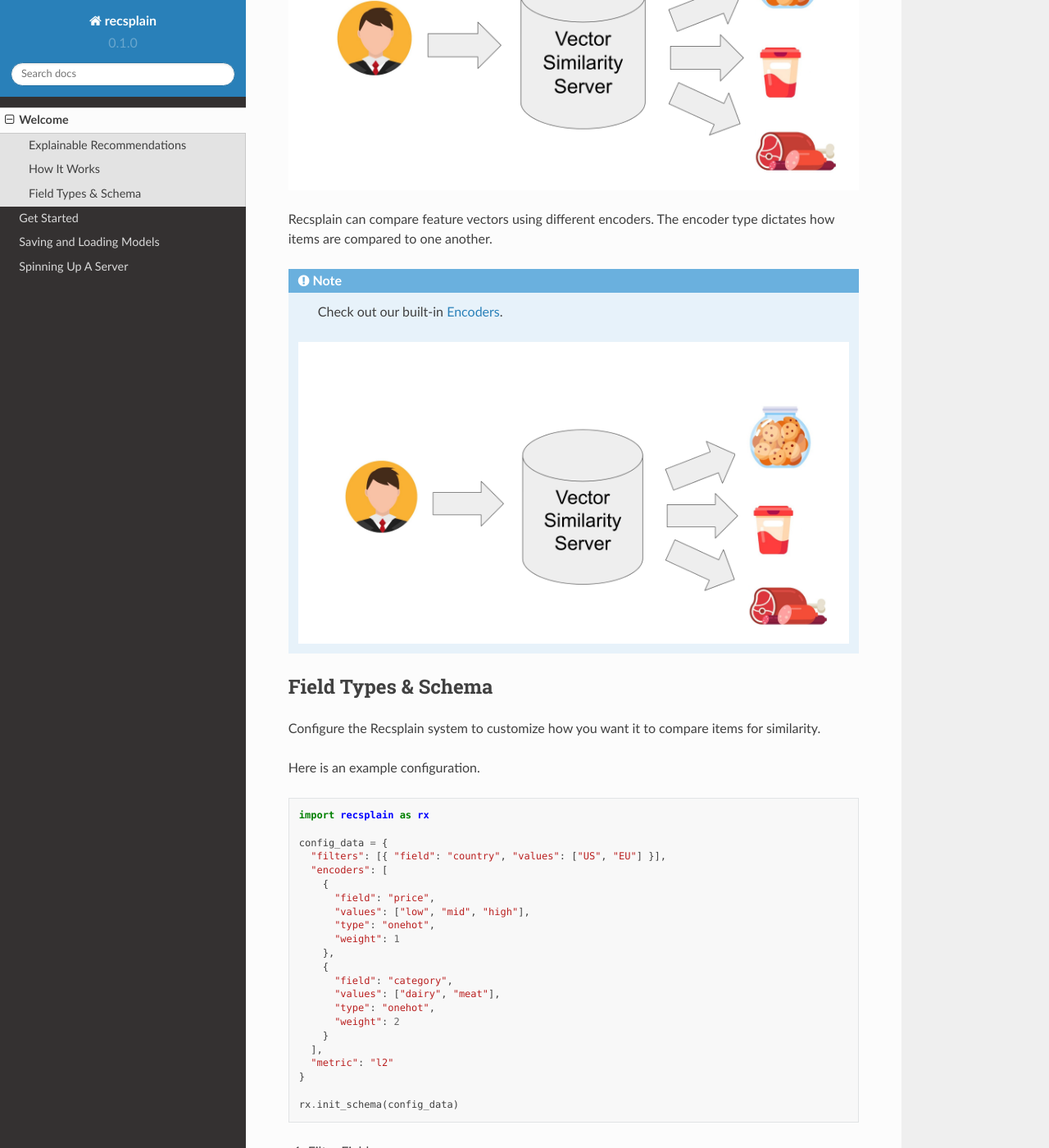
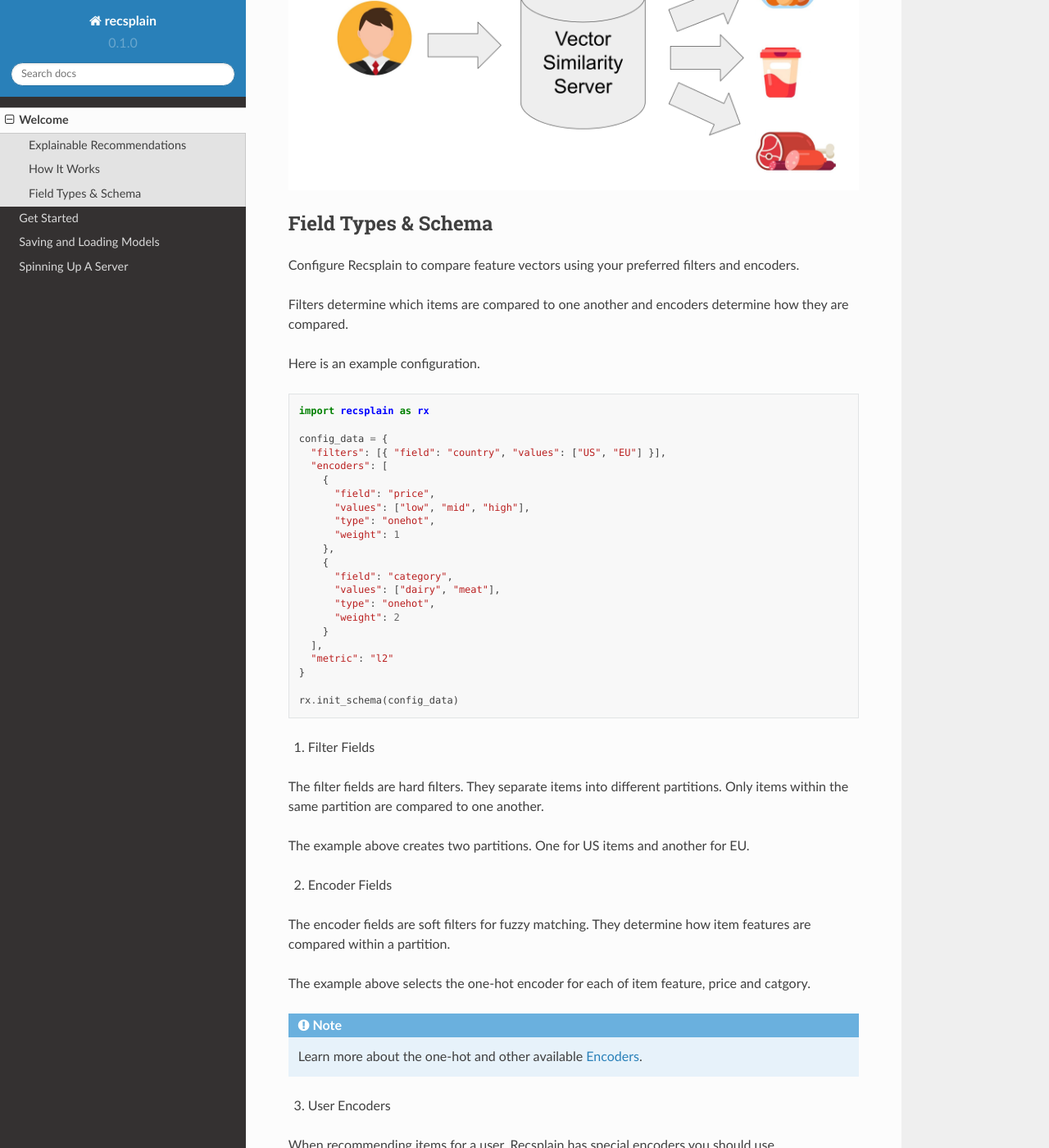
Before and after one commit to argmaxml/recsplain, a Sphinx documentation site: the page built from docs/source/index.rst, in a window 1280 px wide and 1400 px high, scrolled down 2956 px. Shown: the whole window at 82% size. Built offline with Sphinx 7.4.7 and the Read the Docs theme 2.0.0, drawn with Linux system fonts in a browser that asks for light colours; some of the changed text lies outside the part shown.

Commit message:
update index page

```diff
--- a/docs/source/index.rst
+++ b/docs/source/index.rst
@@ -53,17 +53,13 @@ The system compares the user feature vector to the item features vectors to calc
 
 .. image:: images/diagram-3.png
 
-Recsplain can compare feature vectors using different encoders. The encoder type dictates how items are compared to one another.
-
-.. note::
-   Check out our built-in :doc:`encoders-list`.
-
- .. image:: images/diagram-3.png
 
 Field Types & Schema
 ---------------------------------------------------------
 
-Configure the Recsplain system to customize how you want it to compare items for similarity.
+Configure Recsplain to compare feature vectors using your preferred filters and encoders.
+
+Filters determine which items are compared to one another and encoders determine how they are compared.
 
 Here is an example configuration.
 
```
Also changed, not shown: other parts of docs/source/index.rst (+1 -1 lines).
